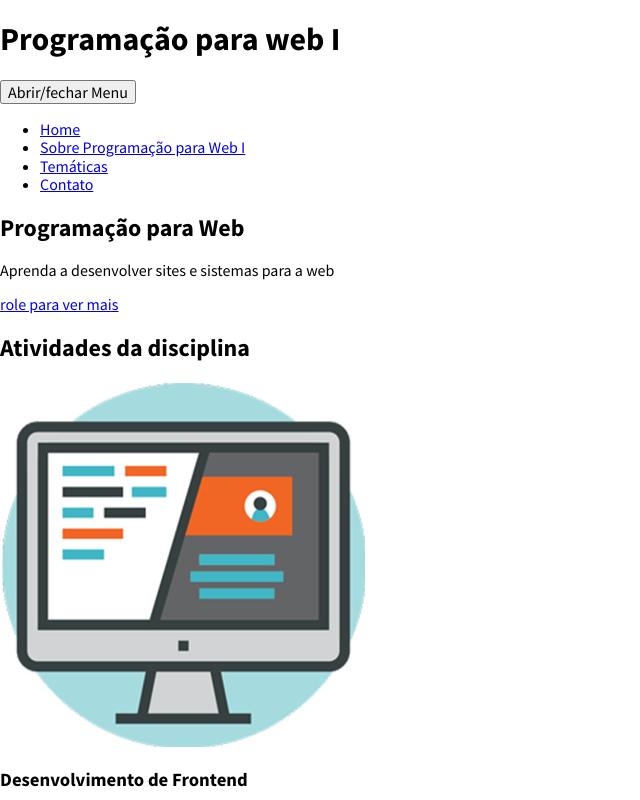
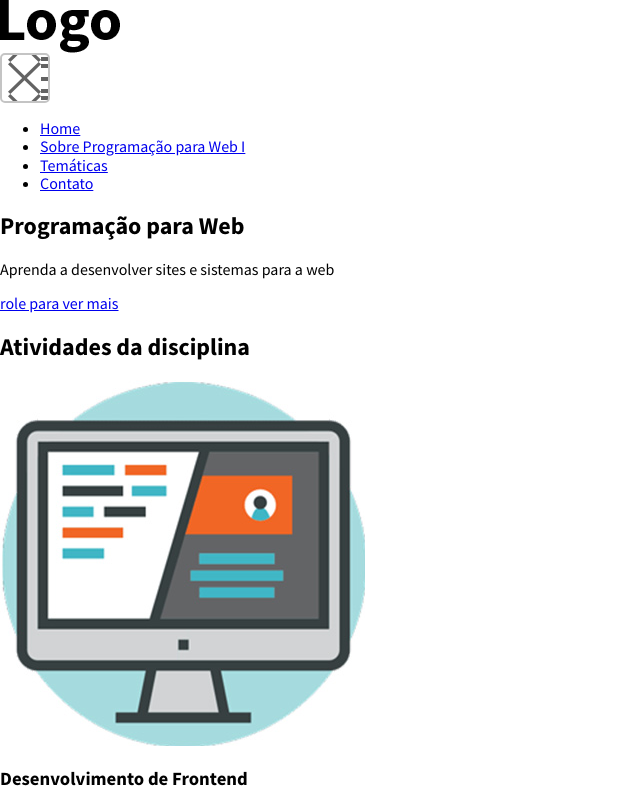
Before and after one commit to johanssonlucena/Roteiro_2, a plain HTML site: page index.html in a window 1280 px wide. Shown: the top 800 px of the page, without its empty margins (0-640 px from the left). Drawn offline with Linux system fonts and the light colour scheme; files whose address does not match are found by name.

Commit message:
Etapas 3 e 4

```diff
--- a/css/style.css
+++ /dev/null
@@ -1,18 +0,0 @@
-* {
-    box-sizing: border-box;
-}
-
-@font-face {
-    font-family: "Source Sans Pro";
-    src: url('../fonts/SourceSansPro-Regular.otf');
-}
-
-@font-face {
-    font-family: "Source Sans Pro";
-    src: url('../fonts/SourceSansPro-Bold.otf');
-    font-weight: bold;
-}
-
-body {
-    font-family: "Source Sans Pro";
-}
--- /dev/null
+++ b/css/styles.css
@@ -0,0 +1,50 @@
+* {
+    box-sizing: border-box;
+}
+
+@font-face {
+    font-family: "Source Sans Pro";
+    src: url('../fonts/SourceSansPro-Regular.otf');
+}
+
+@font-face {
+    font-family: "Source Sans Pro";
+    src: url('../fonts/SourceSansPro-Bold.otf');
+    font-weight: bold;
+}
+
+body {
+    font-family: "Source Sans Pro";
+}
+
+.cabecalho {
+    background: #fff;
+}
+
+.logo {
+    background-image: url("../img/logotipo-preto.png");
+    background-repeat: no-repeat;
+    display: block;
+    width: 120px;
+    height: 53px;
+    text-indent: -9999px;
+    margin: 0;
+}
+
+.menu-principal__btn {
+    display: block;
+    width: 50px;
+    height: 50px;
+    text-indent: -9999px;
+    background-color: #fff;
+    background-image: url(../img/menuprincipal-btn-bg.png);
+    background-position: 5px 5px;
+    border-color: #c4c4c4;
+    border-style: solid;
+    border-radius: 5px;
+    cursor: pointer;
+}
+
+.menu-principal__btn {
+    background-position: -48px 7px;
+}
--- a/index.html
+++ b/index.html
@@ -4,14 +4,14 @@
     <meta charset="UTF-8">
     <meta name="viewport" content="width=device-width, initial-scale=1.0">
     <title>Programação para Web I</title>
-    <link rel="stylesheet" href="/css/normalize.css">
-    <link rel="stylesheet" href="/css/style.css">
+    <link rel="stylesheet" href="./css/normalize.css">
+    <link rel="stylesheet" href="./css/styles.css">
 </head>
 <body>
-    <header>
-        <h1>Programação para web I</h1>
-        <nav>
-            <button>Abrir/fechar Menu</button>
+    <header class="cabecalho">
+        <h1 class="logo">Programação para web I</h1>
+        <nav class="menu-principal">
+            <button class="menu-principal__btn">Abrir/fechar Menu</button>
             <ul>
                 <li><a href="index.html">Home</a></li>
                 <li><a href="sobre.html">Sobre Programação para Web I</a></li>
```
Also changed, not shown: contatos.html (+2 -2 lines), formularios.html (+2 -2 lines), sobre.html (+2 -2 lines), tematicas.html (+2 -2 lines).
